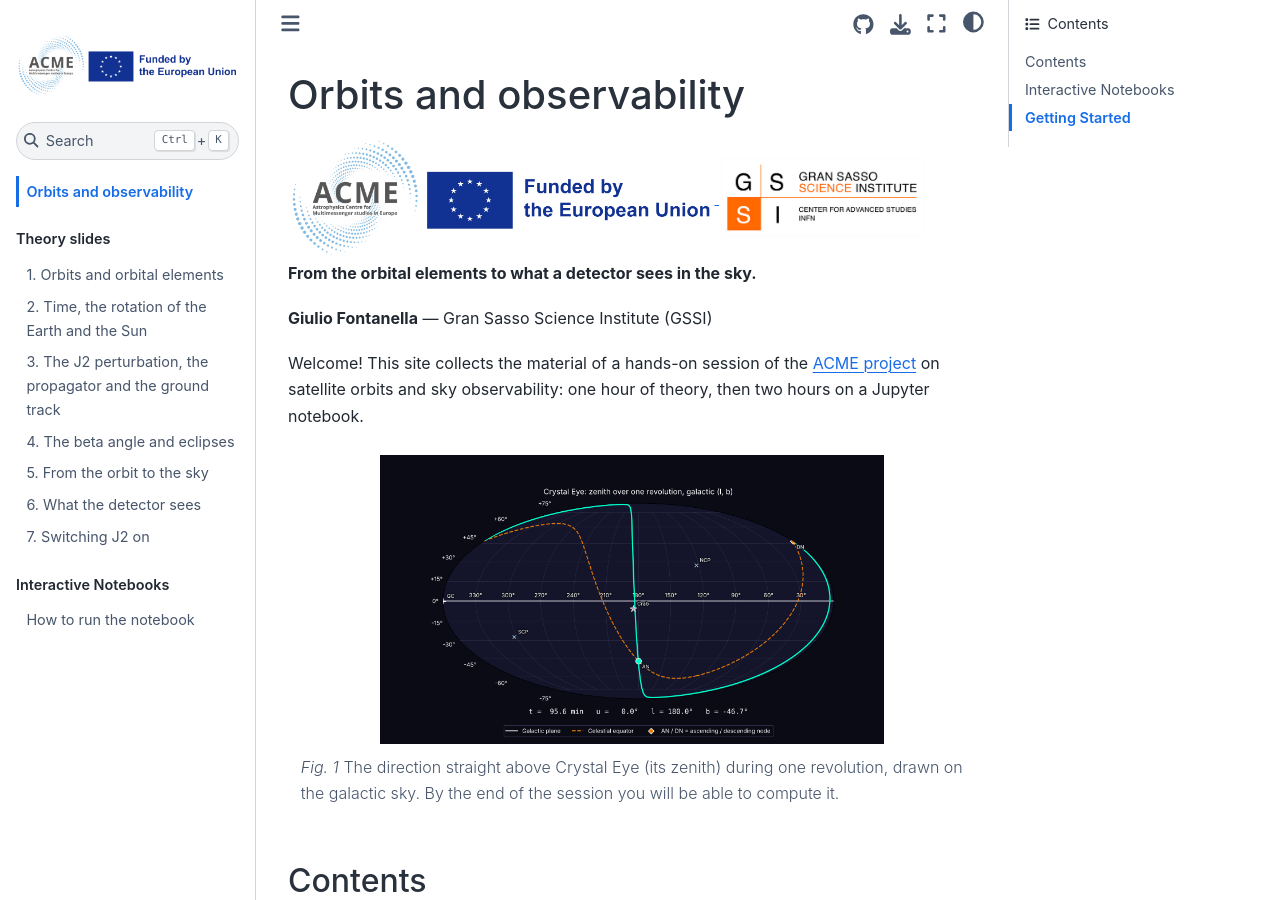
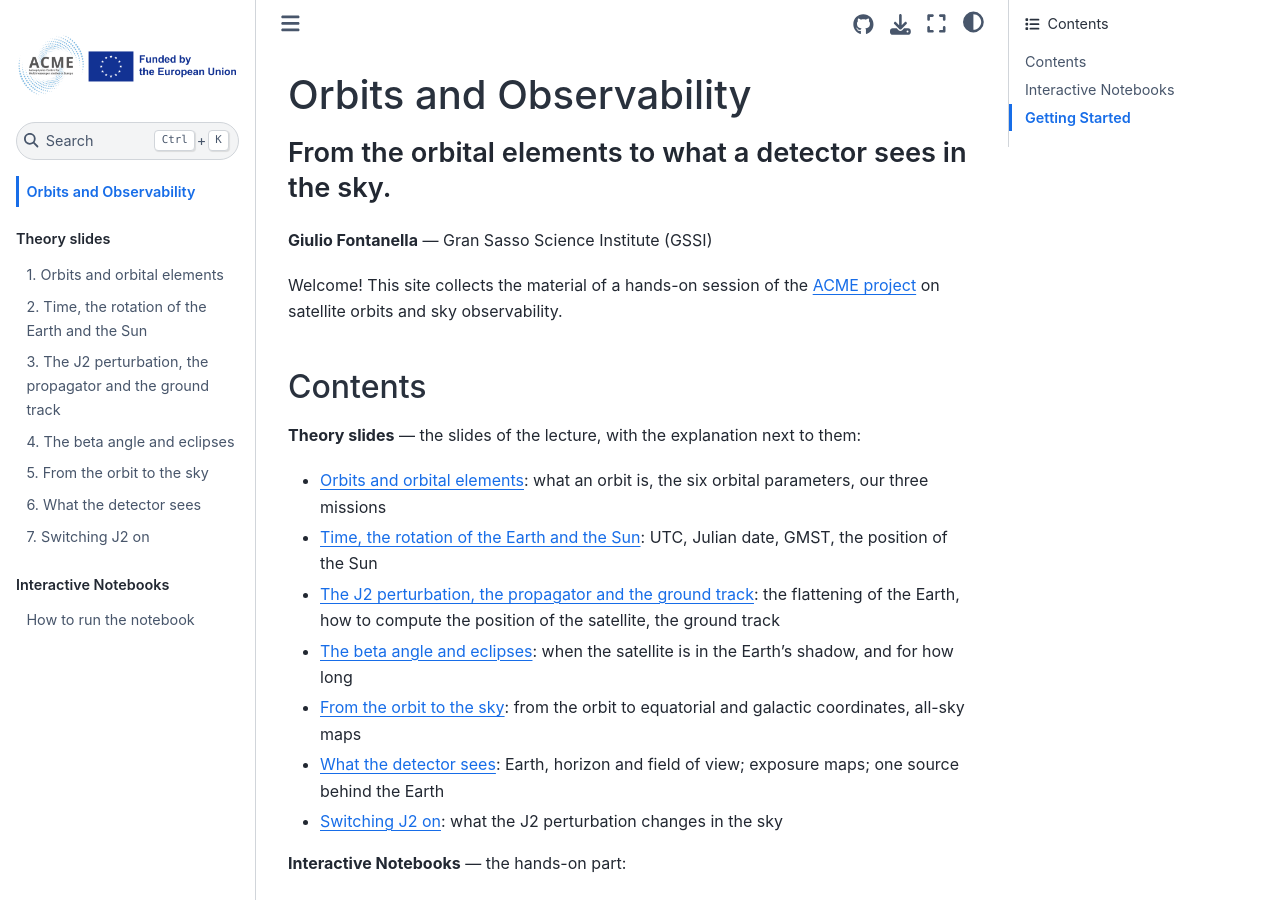
Before and after one commit to giuliofontanella0-jpg/acme-orbits-tutorial, a Jupyter Book: the page built from intro.md, in a window 1280 px wide and 900 px high. Built offline with Jupyter Book 1.0.4 settings and Sphinx 7.4.7 and the Sphinx Book theme 1.1.4, drawn with Linux system fonts in a browser that asks for light colours; pages that are not in the unit, such as notebooks, are missing from menus.

Commit message:
Landing page: large subtitle, logos moved to the bottom, figure removed
Co-Authored-By: Claude Fable 5.2 <noreply@anthropic.com>
Claude-Session: https://claude.ai/code/session_01HMudWrAh1o7BLbPRyk34mw

````diff
--- a/_config.yml
+++ b/_config.yml
@@ -1,4 +1,4 @@
-title: Orbits and observability
+title: Orbits and Observability
 logo: _static/acme_eu.png
 author: Giulio Fontanella (GSSI)
 copyright: "2026"
--- a/intro.md
+++ b/intro.md
@@ -1,29 +1,11 @@
-# Orbits and observability
+# Orbits and Observability
 
-```{image} _static/acme_eu.png
-:alt: ACME — Astrophysics Centre for Multimessenger studies in Europe. Funded by the European Union.
-:width: 62%
-```
-```{image} _static/gssi.png
-:alt: Gran Sasso Science Institute
-:width: 30%
-```
-
-**From the orbital elements to what a detector sees in the sky.**
+<p style="font-size: 1.7em; line-height: 1.3; font-weight: 600; margin: 0.6em 0 0.8em 0;">From the orbital elements to what a detector sees in the sky.</p>
 
 **Giulio Fontanella** — Gran Sasso Science Institute (GSSI)
 
 Welcome! This site collects the material of a hands-on session of the
-[ACME project](https://www.acme-astro.eu) on satellite orbits and sky observability:
-one hour of theory, then two hours on a Jupyter notebook.
-
-```{figure} theory/img/fig-slide-01.png
-:width: 75%
-:align: center
-
-The direction straight above Crystal Eye (its zenith) during one revolution, drawn on
-the galactic sky. By the end of the session you will be able to compute it.
-```
+[ACME project](https://www.acme-astro.eu) on satellite orbits and sky observability.
 
 ## Contents
 
@@ -61,8 +43,12 @@ notebook.
 ---
 
 ```{image} _static/acme_eu.png
-:alt: ACME — Funded by the European Union
-:width: 45%
+:alt: ACME — Astrophysics Centre for Multimessenger studies in Europe. Funded by the European Union.
+:width: 58%
+```
+```{image} _static/gssi.png
+:alt: Gran Sasso Science Institute
+:width: 28%
 ```
 
 *Funded by the European Union. Views and opinions expressed are however those of the
````
